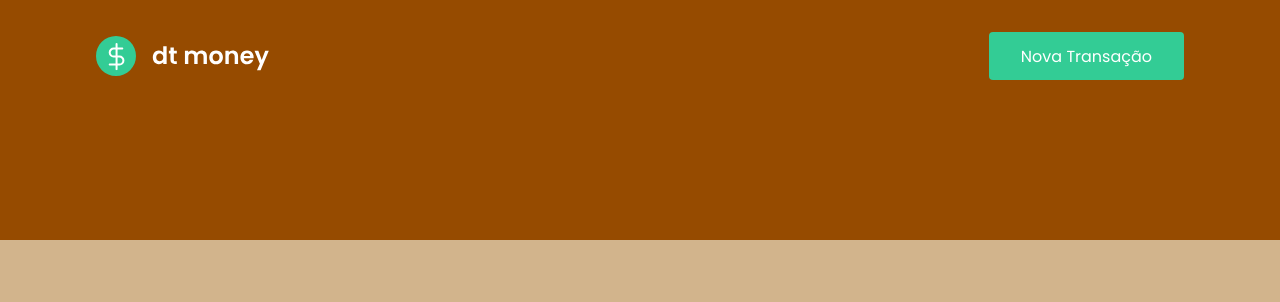
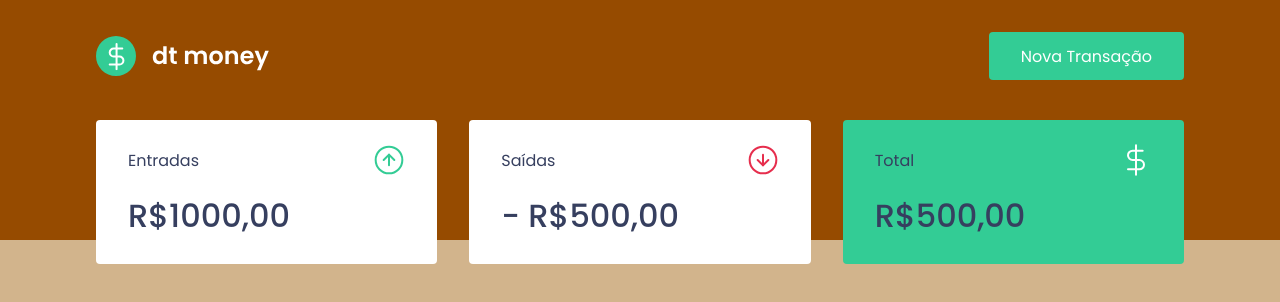
Before and after one commit to igurcampos/dtmoney2, a React (Create React App) app: page / in a window 1280 px wide. Shown: the top 302 px of the page. Built offline with nearby package versions, Linux system fonts and the light colour scheme.

Commit message:
sextou de muito aprendizado

```diff
--- a/public/index.html
+++ b/public/index.html
@@ -12,7 +12,7 @@
 
     <title>dt money</title>
 
-    <link href="https://fonts.googleapis.com/css2?family=Poppins:wght@400;600&display=swap" rel="stylesheet">
+    <link href="https://fonts.googleapis.com/css2?family=Poppins:wght@400;500;600&display=swap" rel="stylesheet">
 
   </head>
   <body>
--- a/src/App.tsx
+++ b/src/App.tsx
@@ -1,3 +1,4 @@
+import { Dashboard } from "./Components/Dashboard";
 import { Header } from "./Components/Header";
 import { GlobalStyle } from "./styles/global";
 
@@ -8,6 +9,8 @@
 
     <Header/>
 
+    <Dashboard/>
+
     <GlobalStyle/>
 
 
--- /dev/null
+++ b/src/Components/Dashboard/index.tsx
@@ -0,0 +1,10 @@
+import { Summary } from "../Summary"
+import { Container } from "./style"
+
+export function Dashboard() {
+    return(
+        <Container>
+            <Summary/>
+        </Container>
+    )
+}
--- /dev/null
+++ b/src/Components/Dashboard/style.ts
@@ -0,0 +1,10 @@
+import styled from "styled-components";
+
+export const Container = styled.main`
+
+    max-width: 1120px;
+    margin: 0 auto;
+    padding: 2.5rem 1rem;
+
+
+`;
--- /dev/null
+++ b/src/Components/Summary/index.tsx
@@ -0,0 +1,35 @@
+import IncomeImg from '../../assets/income.svg'
+import OutcomeImg from '../../assets/outcome.svg'
+import TotalcomeImg from '../../assets/total.svg'
+
+import { Container2 } from "./styles"
+
+export function Summary() {
+    return(
+        <Container2>
+
+        <div>
+            <header>
+                <p>Entradas</p>
+                <img src={IncomeImg} alt="entradas" />
+            </header>
+            <strong>R$1000,00</strong>
+        </div>
+        <div>
+            <header>
+                <p>Saídas</p>
+                <img src={OutcomeImg} alt="saidas" />
+            </header>
+            <strong>- R$500,00</strong>
+        </div>
+        <div className="cor-fundo" >
+            <header>
+                <p>Total</p>
+                <img src={TotalcomeImg} alt="total" />
+            </header>
+            <strong>R$500,00</strong>
+        </div>
+
+        </Container2> //coloquei uma classe na div para colocar uma cor diferente no background
+    )
+}
--- /dev/null
+++ b/src/Components/Summary/styles.ts
@@ -0,0 +1,38 @@
+import styled from "styled-components";
+
+export const Container2 = styled.div`
+
+
+    display: grid;
+    grid-template-columns:repeat(3, 1fr);
+    gap: 2rem;
+    margin-top: -10rem;
+
+    div{
+        background: var(--shape);
+        padding: 1.5rem 2rem;
+        border-radius: 0.25rem;
+        color: var(--text-title);
+
+        header{
+            display: flex;
+            align-items: center;
+            justify-content: space-between;
+        }
+
+        strong{
+            display: block;
+            margin-top: 1rem;
+            font-size: 2rem;
+            font-weight: 500;
+            line-height: 3rem;
+        }
+
+        &.cor-fundo{
+
+            background: var(--green-light)
+
+        }
+    }
+
+`; // fiz antes como exemplo
```
